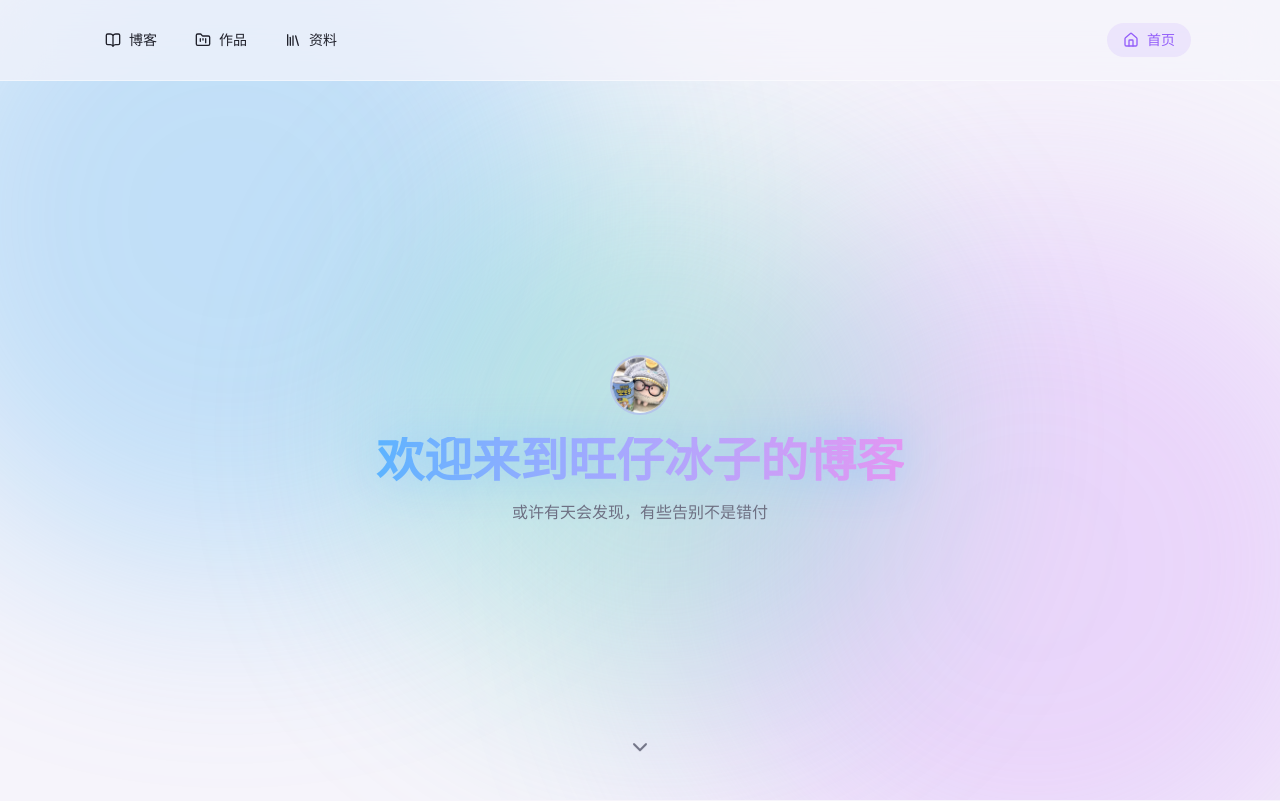
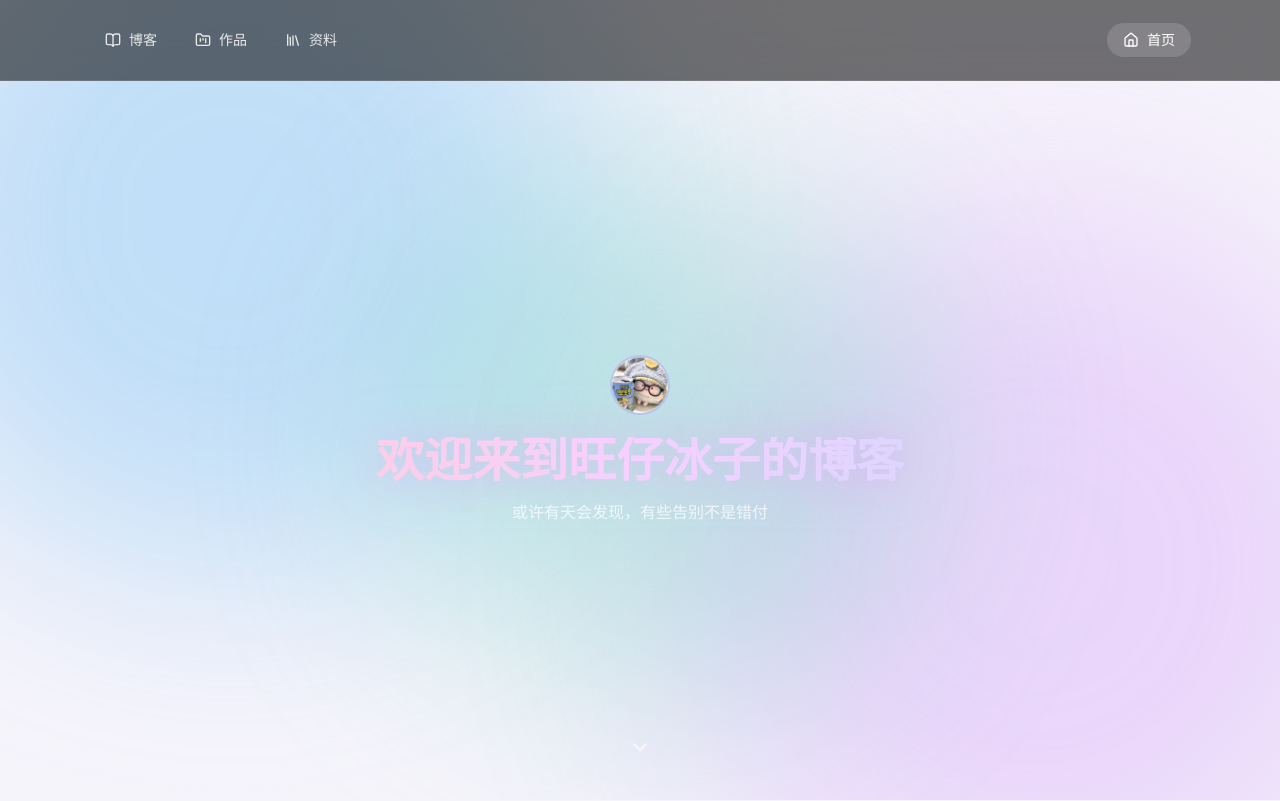
Before and after one commit to bsun9482-coder/bsun9482-coder.github.blog, a React (Vite) app: page / in a window 1280 px wide. Built offline with nearby package versions, Linux system fonts and the light colour scheme.

Commit message:
feat(home): 首页改为全屏视频背景，配深色遮罩与深色页头

```diff
--- a/src/components/layout/site-header.tsx
+++ b/src/components/layout/site-header.tsx
@@ -23,6 +23,10 @@ const mobileNavigationItems = [
 export function SiteHeader() {
   const { pathname } = useLocation()
 
+  /* 首页是深色视频背景，页头要跟着换成深色半透 + 亮色文字，
+     否则浅色导航压在深色画面上会割裂。其余路由维持浅色主题默认样式。 */
+  const isHome = pathname === "/"
+
   /* 当前页高亮：精确匹配；文章详情 /resources/:slug 也算「资料」当前页 */
   const isActive = (href: string) =>
     href === "/"
@@ -30,7 +34,14 @@ export function SiteHeader() {
       : pathname === href || pathname.startsWith(href + "/")
 
   return (
-    <header className="sticky top-0 z-40 border-b bg-background/70 backdrop-blur-xl">
+    <header
+      className={cn(
+        "sticky top-0 z-40 border-b backdrop-blur-xl",
+        isHome
+          ? "border-white/10 bg-black/55 text-white"
+          : "border-border bg-background/70"
+      )}
+    >
       <Container className="flex h-20 items-center gap-2">
         <nav aria-label="主导航" className="hidden items-center gap-1 md:flex">
           {navigationItems.map((item) => {
@@ -44,7 +55,10 @@ export function SiteHeader() {
                 variant="ghost"
                 className={cn(
                   "gap-2 rounded-full px-4 text-sm",
-                  active && "bg-primary/10 text-primary"
+                  isHome
+                    ? "text-white/85 hover:text-white"
+                    : "text-foreground",
+                  active && (isHome ? "bg-white/15 text-white" : "bg-primary/10 text-primary")
                 )}
               >
                 <Link to={item.href}>
@@ -63,7 +77,8 @@ export function SiteHeader() {
             asChild
             className={cn(
               "hidden gap-2 rounded-full px-4 text-sm md:inline-flex",
-              isActive("/") && "bg-primary/10 text-primary"
+              isHome ? "text-white/85 hover:text-white" : "text-foreground",
+              isActive("/") && (isHome ? "bg-white/15 text-white" : "bg-primary/10 text-primary")
             )}
             size="lg"
             variant="ghost"
@@ -78,7 +93,7 @@ export function SiteHeader() {
             <SheetTrigger asChild>
               <Button
                 aria-label="打开导航菜单"
-                className="md:hidden"
+                className={cn("md:hidden", isHome && "text-white hover:text-white")}
                 size="icon"
                 variant="ghost"
               >
--- a/src/pages/home-page.tsx
+++ b/src/pages/home-page.tsx
@@ -32,6 +32,11 @@ export function HomePage() {
   const [leaving, setLeaving] = useState(false)
   /* 只有一页、触发一次即跳转，用 ref 挡掉触控板惯性连发的后续 wheel / 连续按键 */
   const navigatingRef = useRef(false)
+
+  /* 视频背景：降级时（prefers-reduced-motion）不自动播放，直接回退到全站背景；
+     视频本身加载失败 / 不支持时，也隐藏掉、透出全站背景兜底。 */
+  const [reducedMotion] = useState(prefersReducedMotion)
+  const [videoFailed, setVideoFailed] = useState(false)
 
   useEffect(() => {
     if (visible) return
@@ -120,17 +125,42 @@ export function HomePage() {
     <>
       <style>{CHEVRON_CSS}</style>
 
+      {/* 视频背景层：只在首页挂载（组件卸载即随路由移除），fixed 全屏铺满。
+          muted + playsInline + loop 静音循环；降级（prefers-reduced-motion）不自动播放，
+          直接回退到全站背景；加载失败 / 不支持时 onError 隐藏本层，同样透出全站背景兜底。 */}
+      {!reducedMotion && !videoFailed && (
+        <div
+          aria-hidden="true"
+          className="pointer-events-none fixed inset-0 z-0 overflow-hidden"
+        >
+          <video
+            ref={(el) => {
+              /* React 对 muted 属性的渲染有历史坑（初始不落 DOM），用 ref 兜底确保真静音，
+                 否则浏览器会拦截 autoplay。 */
+              if (el) el.muted = true
+            }}
+            src="/videos/home-bg.mp4"
+            autoPlay
+            muted
+            loop
+            playsInline
+            preload="auto"
+            className="h-full w-full object-cover"
+            onError={() => setVideoFailed(true)}
+          />
+          {/* 暗色遮罩：上下重、中间轻的渐变。
+              这里必须用固定深色（black）而不是 bg-background/*：全站已改成浅色主题，
+              --background 接近白（oklch 97%），用它盖出来是一层白纱、压不暗，
+              视频亮部（云层/高光）会把标题冲淡。深紫黑压暗后，
+              配合下面改成亮色的标题/副标题才读得清。 */}
+          <div className="absolute inset-0 bg-gradient-to-b from-black/75 via-black/45 to-black/75" />
+        </div>
+      )}
+
       <div
-        className="relative flex min-h-[calc(100svh-5rem)] flex-col items-center justify-center px-4 py-24 text-center"
+        className="relative z-10 flex min-h-[calc(100svh-5rem)] flex-col items-center justify-center px-4 py-24 text-center"
         style={{ opacity: leaving ? 0 : 1, transition: "opacity 300ms ease" }}
       >
-        {/*
-          背景图占位：以后要放全屏插画时，把图放进 public/，再在这里加一层绝对定位的
-          背景层，类名用 bg-cover bg-center 并把图片路径写进 background-image，然后在其上
-          盖一层暗色遮罩（bg-background/60）保证文字可读。
-          当前不显示图片，直接透出全站的粒子 / 网格 / 光斑背景（见 App.tsx 的 SiteBackground）。
-        */}
-
         <Avatar className="size-14 ring-2 ring-primary/20" style={rise(0)}>
           <AvatarImage
             alt={siteContent.person.name}
@@ -141,24 +171,30 @@ export function HomePage() {
           </AvatarFallback>
         </Avatar>
 
+        {/* 标题在深色遮罩上，改用高亮度的粉紫渐变（原来的浅蓝/浅粉是给浅底配的，
+            压到视频画面上会糊成一片）。 */}
         <h1
-          className="mt-6 bg-gradient-to-r from-glow-blue to-glow-purple bg-clip-text text-4xl font-bold text-transparent sm:text-5xl"
+          className="mt-6 bg-gradient-to-r from-pink-200 via-fuchsia-200 to-violet-200 bg-clip-text text-4xl font-bold text-transparent sm:text-5xl"
           style={{
             ...rise(200),
             filter:
-              "drop-shadow(0 0 24px color-mix(in oklab, var(--glow-blue) 45%, transparent))",
+              "drop-shadow(0 0 24px color-mix(in oklab, var(--glow-purple) 55%, transparent))",
           }}
         >
           {siteContent.ui.home.heroTitle}
         </h1>
 
-        <p className="mt-4 text-base text-muted-foreground" style={rise(400)}>
+        {/* 副标题同理：从浅色主题的 muted-foreground（中灰，压深底会糊）改成亮色 */}
+        <p
+          className="mt-4 text-base text-white/75"
+          style={rise(400)}
+        >
           {siteContent.ui.home.heroSubtitle}
         </p>
 
         <button
           aria-label="向下滚动进入博客"
-          className="absolute bottom-10 left-1/2 -translate-x-1/2 rounded-full p-2 text-muted-foreground transition-colors hover:text-foreground"
+          className="absolute bottom-10 left-1/2 -translate-x-1/2 rounded-full p-2 text-white/70 transition-colors hover:text-white"
           onClick={goProfile}
           type="button"
         >
```
Also changed, not shown: 1 other file (tests, documents, lock files or other folders).
